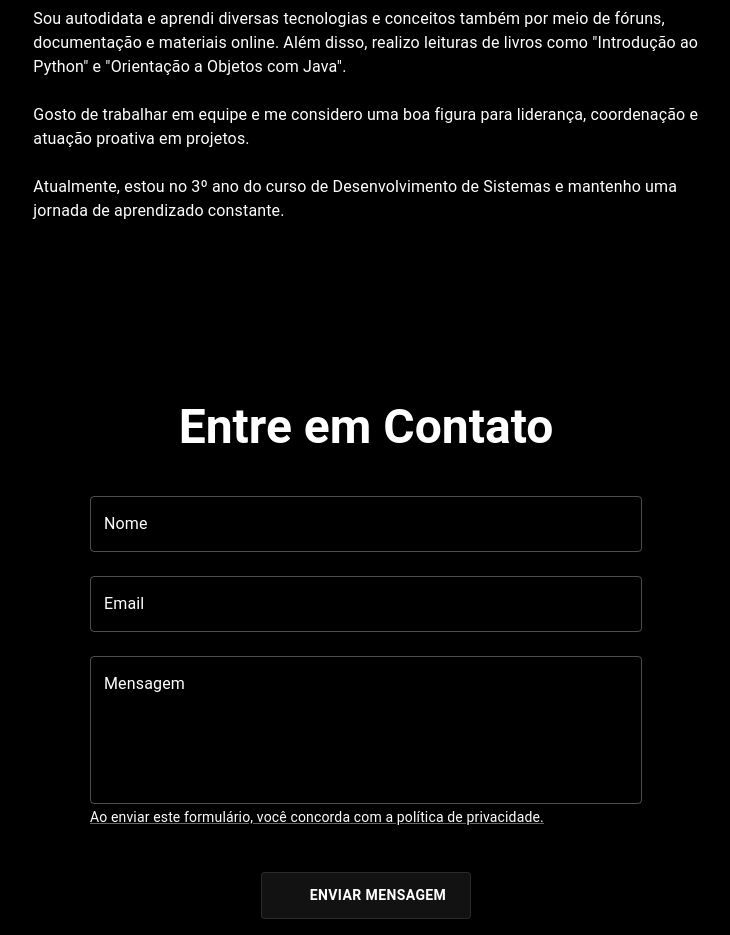
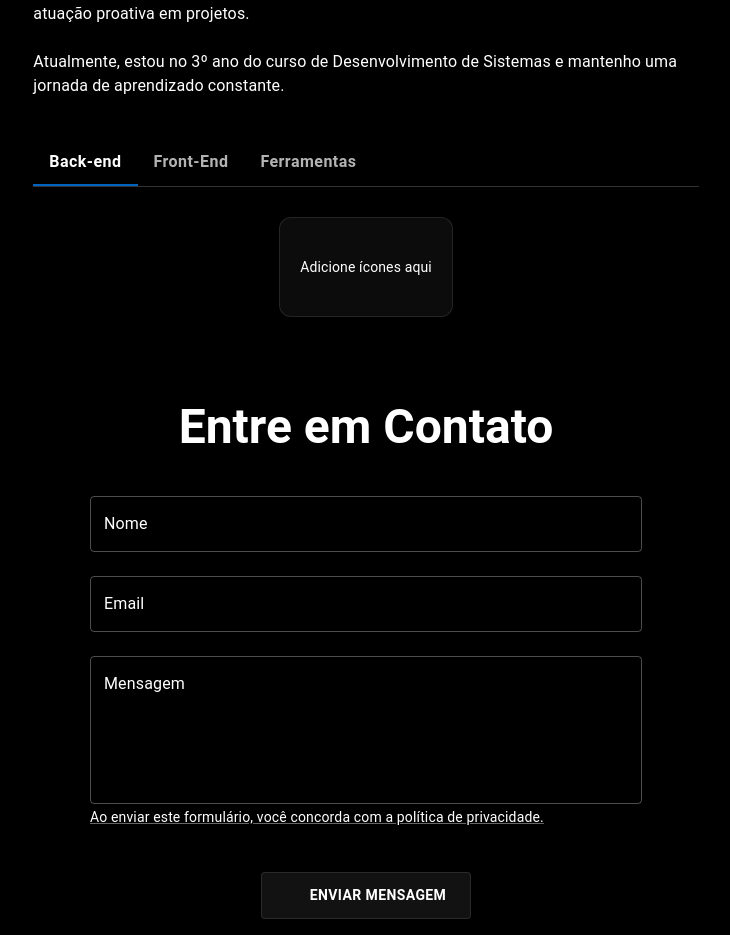
Before and after one commit to MglBonil/portifolio, a React (Vite) app: page / in a window 1280 px wide. Shown: the part 2141-3076 px from the top of the page, without its empty margins (274-1004 px from the left). Built offline with nearby package versions, Linux system fonts and the light colour scheme; some icons are missing.

Commit message:
Add tabbed interface for technology sections in About component, enhancing user interaction and organization of content.

```diff
--- a/src/pages/Home/sections/About/About.tsx
+++ b/src/pages/Home/sections/About/About.tsx
@@ -1,6 +1,7 @@
-import { Chip, Container, Grid, Stack, Typography } from '@mui/material';
+import { Chip, Container, Grid, Stack, Typography, Tabs, Tab, Box } from '@mui/material';
 import styled from '@emotion/styled';
 import theme from '../../../../theme';
+import { useState } from 'react';
 
 const StyledHero = styled("div")({
     backgroundColor: theme.palette.secondary.main,
@@ -17,9 +18,102 @@ const StyledHero = styled("div")({
     },
 });
 
+const StyledTabs = styled(Tabs)({
+    marginTop: "40px",
+    borderBottom: "1px solid rgba(255,255,255,0.2)",
+
+    "& .MuiTabs-indicator": {
+        backgroundColor: "rgba(0,124,240,0.8)",
+    },
+});
+
+const StyledTab = styled(Tab)({
+    color: "rgba(255,255,255,0.7)",
+    fontWeight: 600,
+    fontSize: "1rem",
+    textTransform: "none",
+
+    "&.Mui-selected": {
+        color: "white",
+    },
+
+    "@media (max-width: 600px)": {
+        fontSize: "0.875rem",
+        padding: "12px 8px",
+    },
+});
+
+const StyledTabPanel = styled(Box)({
+    padding: "30px 0",
+    display: "flex",
+    flexWrap: "wrap",
+    gap: "20px",
+    justifyContent: "center",
+    alignItems: "center",
+
+    "@media (max-width: 600px)": {
+        padding: "20px 0",
+        gap: "15px",
+    },
+});
+
+const StyledIconContainer = styled(Box)({
+    display: "flex",
+    flexDirection: "column",
+    alignItems: "center",
+    justifyContent: "center",
+    padding: "20px",
+    background: "rgba(30, 30, 30, 0.4)",
+    borderRadius: "12px",
+    border: "1px solid rgba(255,255,255,0.1)",
+    transition: "all 0.3s ease",
+    minWidth: "100px",
+    minHeight: "100px",
+
+    "&:hover": {
+        background: "rgba(30, 30, 30, 0.6)",
+        transform: "translateY(-5px)",
+        boxShadow: "0 8px 20px rgba(0, 0, 0, 0.3)",
+    },
+
+    "@media (max-width: 600px)": {
+        minWidth: "80px",
+        minHeight: "80px",
+        padding: "15px",
+    },
+});
 
 
+
+interface TabPanelProps {
+    children?: React.ReactNode;
+    index: number;
+    value: number;
+}
+
+function TabPanel(props: TabPanelProps) {
+    const { children, value, index, ...other } = props;
+
+    return (
+        <div
+            role="tabpanel"
+            hidden={value !== index}
+            id={`tech-tabpanel-${index}`}
+            aria-labelledby={`tech-tab-${index}`}
+            {...other}
+        >
+            {value === index && <StyledTabPanel>{children}</StyledTabPanel>}
+        </div>
+    );
+}
+
 export default function AlternateTimeline() {
+    const [value, setValue] = useState(0);
+
+    const handleChange = (_event: React.SyntheticEvent, newValue: number) => {
+        setValue(newValue);
+    };
+
     return (
         <StyledHero>
             <Container maxWidth="lg">
@@ -77,6 +171,47 @@ export default function AlternateTimeline() {
                             Atualmente, estou no 3º ano do curso de Desenvolvimento de Sistemas e mantenho uma jornada de aprendizado constante.
                         </Typography>
 
+                        <Box sx={{ width: "100%", marginTop: "40px" }}>
+                            <StyledTabs
+                                value={value}
+                                onChange={handleChange}
+                                variant="scrollable"
+                                scrollButtons="auto"
+                                aria-label="tecnologias tabs"
+                            >
+                                <StyledTab label="Back-end" />
+                                <StyledTab label="Front-End" />
+                                <StyledTab label="Ferramentas" />
+                            </StyledTabs>
+
+                            <TabPanel value={value} index={0}>
+                                {/* Adicione aqui os ícones das linguagens Back-end */}
+                                <StyledIconContainer>
+                                    <Typography color="primary" fontSize="0.875rem" textAlign="center">
+                                        Adicione ícones aqui
+                                    </Typography>
+                                </StyledIconContainer>
+                            </TabPanel>
+
+                            <TabPanel value={value} index={1}>
+                                {/* Adicione aqui os ícones das linguagens Front-End */}
+                                <StyledIconContainer>
+                                    <Typography color="primary" fontSize="0.875rem" textAlign="center">
+                                        Adicione ícones aqui
+                                    </Typography>
+                                </StyledIconContainer>
+                            </TabPanel>
+
+                            <TabPanel value={value} index={2}>
+                                {/* Adicione aqui os ícones das ferramentas */}
+                                <StyledIconContainer>
+                                    <Typography color="primary" fontSize="0.875rem" textAlign="center">
+                                        Adicione ícones aqui
+                                    </Typography>
+                                </StyledIconContainer>
+                            </TabPanel>
+                        </Box>
+
 
 
 
```
